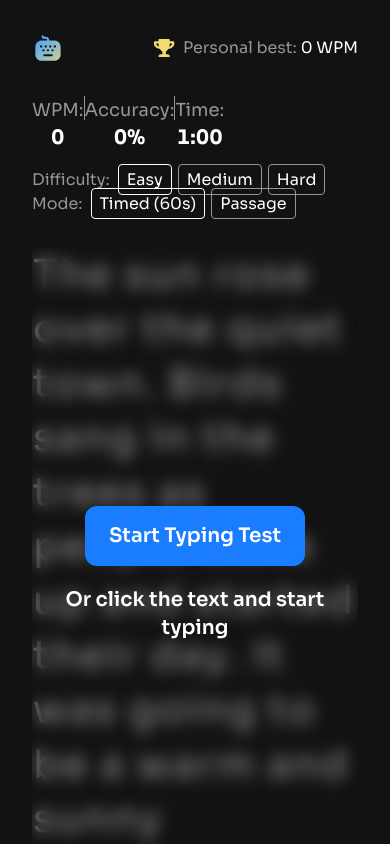
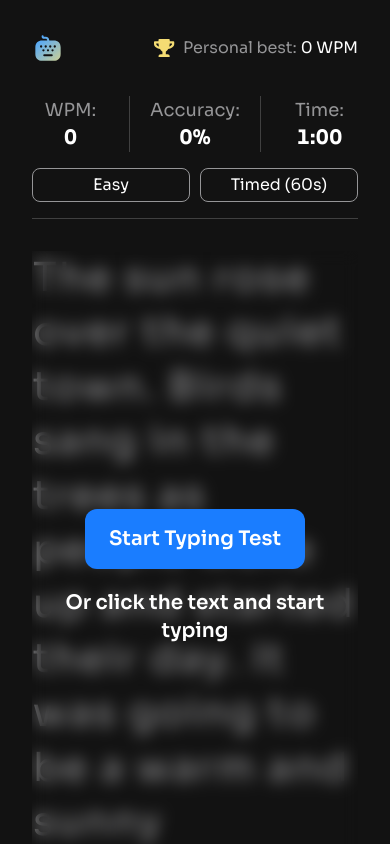
Before and after one commit to nicco88/angular-typing-speed-test, an Angular app: page / in a window 390 px wide. Shown: the top 844 px of the page. Built offline with nearby package versions, Linux system fonts and the light colour scheme.

Commit message:
feat: improved mobile settings UI

```diff
--- a/src/app/app.css
+++ b/src/app/app.css
@@ -1,4 +1,3 @@
 :host {
-  min-height: calc(100vh - 1.5rem);
   display: block;
 }
--- a/src/app/directives/settings-option.ts
+++ b/src/app/directives/settings-option.ts
@@ -1,9 +1,9 @@
 import { Directive, input } from '@angular/core';
 
 @Directive({
-  selector: 'label[data-tstSettingsOption]',
+  selector: 'label[data-tstSettingsOption],button[data-tstSettingsOption]',
   host: {
-    "class": "cursor-pointer px-2 py-1 rounded-sm border transition-all duration-300",
+    "class": "cursor-pointer px-2 py-1 rounded-lg border transition-all duration-300",
     "[class.border-neutral-400]": "!active()",
     "[class.border-blue-400]": "active()",
     "[class.text-blue-400]": "active()",
--- a/src/app/models/typing-speed.models.ts
+++ b/src/app/models/typing-speed.models.ts
@@ -21,3 +21,8 @@ export interface ModeOption {
   value: Mode;
   id: "timed" | "passage";
 }
+
+export interface SettingsForm {
+  difficulty: Difficulty;
+  mode: Mode;
+}
--- a/src/app/pages/home/home.css
+++ b/src/app/pages/home/home.css
@@ -7,3 +7,8 @@
   position: absolute;
   inset: 0;
 }
+
+.settings-popover {
+  position-area: bottom;
+  top: 0.5rem;
+}
--- a/src/app/pages/home/home.html
+++ b/src/app/pages/home/home.html
@@ -1,30 +1,90 @@
 <main>
-  <div class="flex flex-col lg:flex-row md:gap-x-20">
-    <dl class="flex max-w-121.25 mb-4 md:gap-x-4 md:mb-5 lg:mb-0">
+  <div class="flex flex-col lg:flex-row md:gap-x-20 mb-4 md:mb-8">
+    <dl
+      class="flex justify-center md:justify-start md:max-w-121.25 mb-4 gap-x-5 md:gap-x-4 md:mb-5 lg:mb-0"
+    >
       <!-- WPM -->
-      <tst-metrics-data dataTitle="WPM" dataValue="{{ wpm() }}" />
+      <tst-metrics-data class="flex-1 md:flex-none" dataTitle="WPM" dataValue="{{ wpm() }}" />
 
-      <div class="w-px bg-neutral-400 h-6" aria-hidden="true"></div>
+      <ng-container [ngTemplateOutlet]="verticalSeparator" />
 
       <!-- Accuracy -->
       <tst-metrics-data
+        class="flex-1 md:flex-none"
         dataTitle="Accuracy"
         dataValue="{{ accuracy() }}%"
         [dataIsRed]="accuracy() !== 100 && accuracy() !== 0"
       />
 
-      <div class="w-px bg-neutral-400 h-6" aria-hidden="true"></div>
+      <ng-container [ngTemplateOutlet]="verticalSeparator" />
 
       <!-- Time -->
       <tst-metrics-data
+        class="flex-1 md:flex-none"
         dataTitle="Time"
         dataValue="{{ time() }}"
         [dataIsYellow]="(testStarted$ | async) || undefined"
       />
     </dl>
 
-    <form class="md:flex gap-x-4 mb-8" #settingsForm="ngForm">
-      <fieldset>
+    <form class="gap-x-4 md:flex" #settingsForm="ngForm">
+      <div class="grid grid-cols-2 md:hidden gap-x-2.5">
+        <button
+          data-tstSettingsOption
+          [active]="false"
+          type="button"
+          popovertarget="difficulty-popover"
+        >
+          {{ difficultyLabel() }}
+          <!-- TODO: ADD ICON -->
+        </button>
+
+        <div
+          id="difficulty-popover"
+          class="settings-popover bg-transparent open:grid rounded-lg"
+          popover
+        >
+          @for(option of difficultyOptions; track option.id) {
+          <div class="bg-neutral-800 p-2.5 border-b last:border-b-0 border-neutral-700">
+            <input
+              [attr.id]="option.id + '-mobile'"
+              type="radio"
+              name="difficulty-mobile"
+              [(ngModel)]="difficulty"
+              [value]="option.value"
+            />
+
+            <label [attr.for]="option.id + '-mobile'" class="text-neutral-0 cursor-pointer">
+              {{ option.label }}
+            </label>
+          </div>
+          }
+        </div>
+
+        <button data-tstSettingsOption [active]="false" type="button" popovertarget="mode-popover">
+          {{ modeLabel() }}
+        </button>
+
+        <div id="mode-popover" class="settings-popover bg-transparent open:grid rounded-lg" popover>
+          @for(option of modeOptions; track option.id) {
+          <div class="bg-neutral-800 p-2.5 border-b last:border-b-0 border-neutral-700">
+            <input
+              [attr.id]="option.id + '-mobile'"
+              type="radio"
+              name="mode-mobile"
+              [(ngModel)]="mode"
+              [value]="option.value"
+            />
+
+            <label [attr.for]="option.id + '-mobile'" class="text-neutral-0 cursor-pointer">
+              {{ option.label }}
+            </label>
+          </div>
+          }
+        </div>
+      </div>
+
+      <fieldset class="hidden md:block">
         <div class="flex items-center gap-x-2">
           <legend class="text-neutral-400">Difficulty:</legend>
 
@@ -51,9 +111,9 @@
         </div>
       </fieldset>
 
-      <div class="w-px bg-neutral-400" aria-hidden="true"></div>
+      <ng-container class="hidden md:block" [ngTemplateOutlet]="verticalSeparator" />
 
-      <fieldset>
+      <fieldset class="hidden md:block">
         <div class="flex items-center gap-x-2">
           <legend class="text-neutral-400">Mode:</legend>
 
@@ -82,7 +142,10 @@
     </form>
   </div>
 
-  <div class="relative min-h-80">
+
+  <hr class=" border-neutral-700 mb-8 md:hidden" aria-hidden="true" />
+
+  <div class="relative">
     <div class="text-[2rem]/[136%] sm:text-[2.5rem]/[136%]">
       @for(char of testText$ | async; track $index; let i = $index) {
       <span
@@ -125,3 +188,7 @@
     </button>
   </div>
 </main>
+
+<ng-template #verticalSeparator>
+  <div class="w-px bg-neutral-700 md:h-6" aria-hidden="true"></div>
+</ng-template>
--- a/src/app/pages/home/home.ts
+++ b/src/app/pages/home/home.ts
@@ -1,21 +1,21 @@
-import { AsyncPipe } from '@angular/common';
-import { AfterViewInit, ChangeDetectionStrategy, Component, inject, OnDestroy, ViewChild } from '@angular/core';
+import { AsyncPipe, NgTemplateOutlet } from '@angular/common';
+import { AfterViewInit, ChangeDetectionStrategy, Component, inject, OnDestroy, signal, ViewChild } from '@angular/core';
 import { toSignal } from '@angular/core/rxjs-interop';
 import { FormsModule, NgForm } from '@angular/forms';
 import { Router } from '@angular/router';
 import { BehaviorSubject, distinctUntilChanged, filter, fromEvent, Subject, takeUntil, tap, withLatestFrom } from "rxjs";
-import { CharState, Difficulty, Mode } from '../../models/typing-speed.models';
+import { MetricsData } from '../../components/metrics-data/metrics-data';
+import { Button } from '../../directives/button';
+import { SettingsOption } from '../../directives/settings-option';
+import { CharState, Difficulty, DifficultyOption, Mode, ModeOption } from '../../models/typing-speed.models';
 import { TypingSpeedService } from '../../services/typing-speed.service';
 import { UtilsService } from '../../services/utils.service';
 import data from "./../../data.json";
 import { difficultyOptions, modeOptions } from './home.config';
-import { MetricsData } from '../../components/metrics-data/metrics-data';
-import { SettingsOption } from '../../directives/settings-option';
-import { Button } from '../../directives/button';
 
 @Component({
   selector: 'tst-home',
-  imports: [FormsModule, AsyncPipe, MetricsData, SettingsOption, Button],
+  imports: [FormsModule, AsyncPipe, MetricsData, SettingsOption, Button, NgTemplateOutlet],
   templateUrl: './home.html',
   styleUrl: './home.css',
   changeDetection: ChangeDetectionStrategy.OnPush,
@@ -47,6 +47,9 @@ export class Home implements AfterViewInit, OnDestroy {
   wpm = toSignal(this.#typingSpeedService.getWpm$());
   accuracy = toSignal(this.#typingSpeedService.accuracy$);
   time = toSignal(this.time$);
+
+  difficultyLabel = signal<DifficultyOption["label"]>("Easy");
+  modeLabel = signal<ModeOption["label"]>("Timed (60s)");
 
   ngAfterViewInit(): void {
     this.#subscribeSettingsFormValueChanges();
@@ -97,6 +100,13 @@ export class Home implements AfterViewInit, OnDestroy {
       .subscribe()
   }
 
+  #getLabelByValue<T extends DifficultyOption | ModeOption>(
+    options: T[],
+    value: T['value']
+  ): T['label'] {
+    return options.find(o => o.value === value)?.label ?? options[0]?.label;
+  }
+
   #handleSettingsFormValueChangesEffect = ({ difficulty, mode }: { difficulty: Difficulty, mode: Mode }): void => {
     const charsState: CharState[] = this.#typingSpeedService.getCharsState(data[difficulty][this.#randomTextIndex].text);
 
@@ -104,6 +114,8 @@ export class Home implements AfterViewInit, OnDestroy {
     this.cursorPosition$.next(0);
     this.#typingSpeedService.updateMode(mode);
     this.onRestartChallenge();
+    this.difficultyLabel.set(this.#getLabelByValue(difficultyOptions, difficulty));
+    this.modeLabel.set(this.#getLabelByValue(modeOptions, mode));
   }
 
   #handleKeyboardEffect = ([event, cursorPosition, testText, testStarted]: [KeyboardEvent, number, CharState[], boolean]): void => {
--- a/src/app/pages/result/result.html
+++ b/src/app/pages/result/result.html
@@ -1,4 +1,4 @@
-<main class="text-center max-w-86.25 mx-auto mb-8">
+<main class="text-center max-w-86.25 md:max-w-176 mx-auto mb-8">
   <img
     class="inline-block mb-10"
     [attr.src]="isPersonalBest() ? '/images/icon-new-pb.svg' : '/images/icon-completed.svg'"
@@ -16,18 +16,18 @@
     }}
   </h2>
 
-  <dl class="text-left flex flex-col gap-4 mb-10">
-    <tst-result-metrics-wrapper title="WPM">
+  <dl class="text-left flex flex-col md:flex-row gap-4 md:justify-between mb-10">
+    <tst-result-metrics-wrapper title="WPM" class="md:flex-1">
       <dd class="text-2xl font-bold">{{ wpm() }}</dd>
     </tst-result-metrics-wrapper>
 
-    <tst-result-metrics-wrapper title="Accuracy">
+    <tst-result-metrics-wrapper title="Accuracy" class="md:flex-1">
       <dd class="text-2xl font-bold" [class.text-green-500]="isPersonalBest()">
         {{ accuracy() }}%
       </dd>
     </tst-result-metrics-wrapper>
 
-    <tst-result-metrics-wrapper title="Characters">
+    <tst-result-metrics-wrapper title="Characters" class="md:flex-1">
       <dd class="text-2xl font-bold">
         <span class="text-green-500">{{ rightVsWrongChars()?.correctChars }}</span> /
         <span class="text-red-500">{{ rightVsWrongChars()?.wrongChars }}</span>
--- a/src/styles.css
+++ b/src/styles.css
@@ -2,9 +2,8 @@
 
 @import 'tailwindcss';
 
-
 @font-face {
-  font-family: "Sora";
+  font-family: 'Sora';
   src: url('/fonts/Sora/Sora-VariableFont_wght.ttf') format('truetype-variations');
   font-optical-sizing: auto;
   font-weight: 400 700; /* Range of supported weights */
@@ -37,7 +36,8 @@
   --breakpoint-lg: 1440px;
 
   /* FONTS */
-  --font-sora: "Sora", ui-monospace, SFMono-Regular, Menlo, Monaco, Consolas, "Liberation Mono", "Courier New", monospace;
+  --font-sora: 'Sora', ui-monospace, SFMono-Regular, Menlo, Monaco, Consolas, 'Liberation Mono',
+    'Courier New', monospace;
 }
 
 body {
@@ -46,6 +46,12 @@ body {
   padding: 1rem;
   color: var(--color-neutral-0);
 
+  min-height: 100vh;
+  display: flex;
+  flex-direction: column;
+  justify-content: space-between;
+  row-gap: 3rem;
+
   @media (min-width: 375px) {
     padding: 2rem;
   }
```
